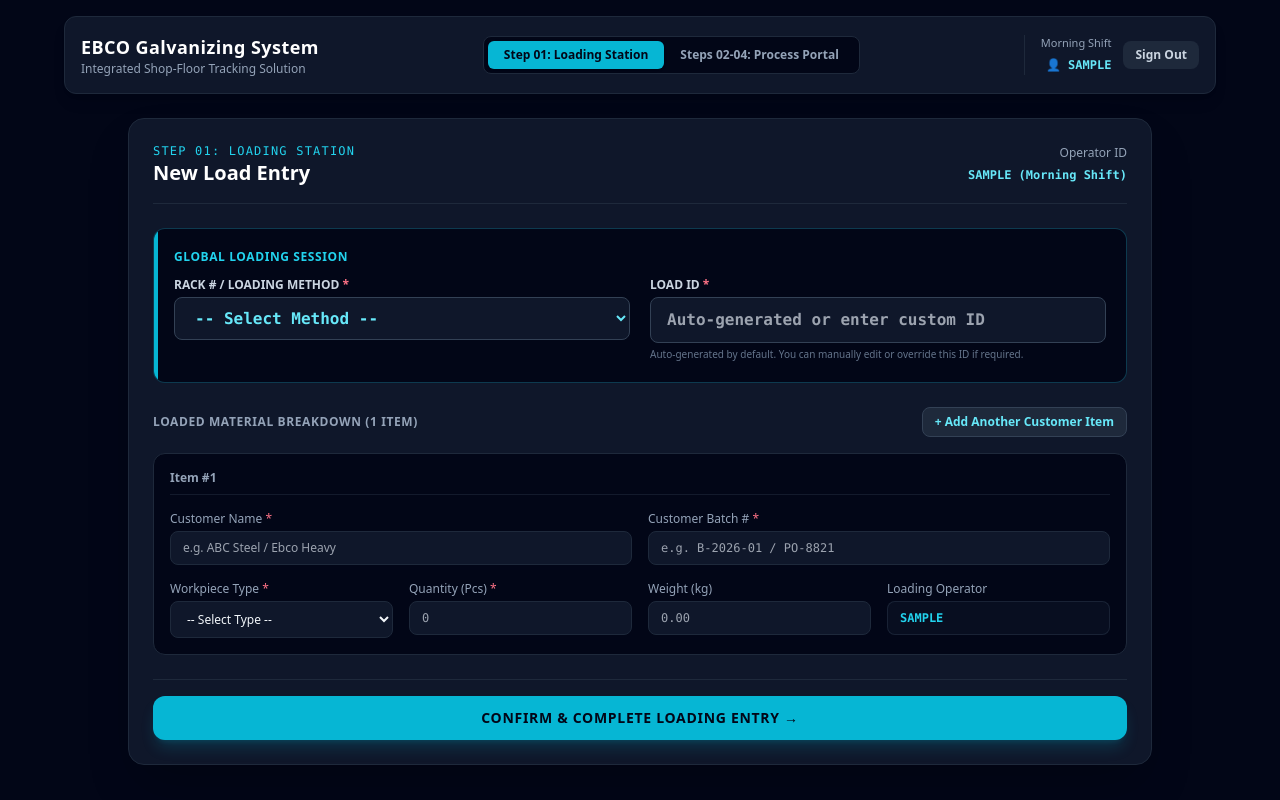
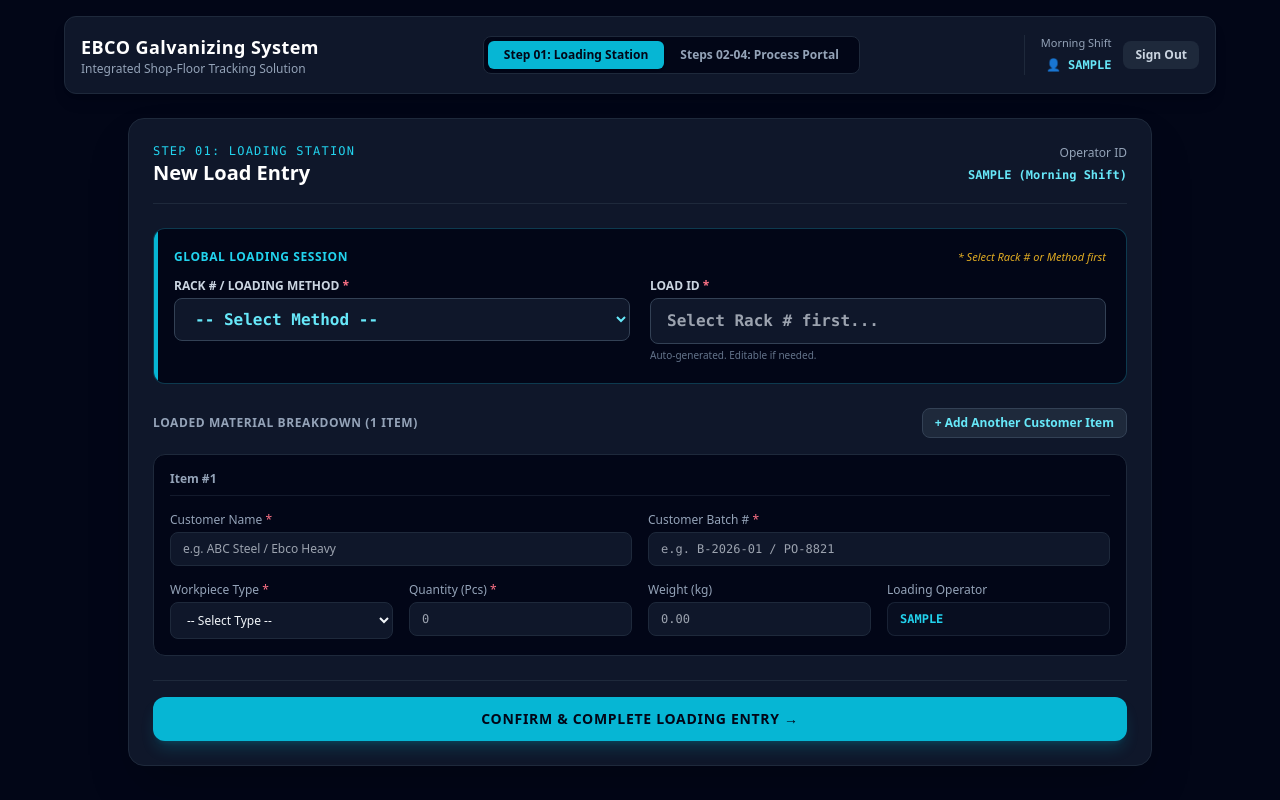
Before and after one commit to Alleninca1122/ebco-galvanizing, a React (Vite) app: page / in a window 1280 px wide. Both pictures are taken after typing "Sample", "Sample123" into the empty fields and a click on the button "ACCESS SYSTEM →". Built offline with nearby package versions, Linux system fonts and the light colour scheme.

Commit message:
Add files via upload

```diff
--- a/src/components/ProductionForm.jsx
+++ b/src/components/ProductionForm.jsx
@@ -85,7 +85,7 @@ export default function ProductionForm({ currentUser, supabase }) {
       }
 
       setAutoLoadId(generated);
-      setLoadId(generated); // Sets default generated ID, but user can edit
+      setLoadId(generated); // Sets default generated ID, editable by operator
       setIsGeneratingLoadId(false);
     } else {
       setLoadId('');
@@ -130,7 +130,7 @@ export default function ProductionForm({ currentUser, supabase }) {
   const handleSubmit = async (e) => {
     e.preventDefault();
     if (!rackNo || !loadId.trim()) {
-      alert('Please select a Rack/Method and specify a valid Load ID.');
+      alert('Please select a Rack # or Loading Method first.');
       return;
     }
 
@@ -194,9 +194,15 @@ export default function ProductionForm({ currentUser, supabase }) {
         {/* 1. GLOBAL SECTION: Rack / Hook Selection & Overridable Load ID */}
         <div className="bg-slate-950 p-5 rounded-xl border border-cyan-800/60 relative overflow-hidden">
           <div className="absolute top-0 left-0 w-1 h-full bg-cyan-500"></div>
-          <span className="text-xs font-bold text-cyan-400 uppercase tracking-wider block mb-3">
-            Global Loading Session
-          </span>
+
+          <div className="flex justify-between items-center mb-3">
+            <span className="text-xs font-bold text-cyan-400 uppercase tracking-wider block">
+              Global Loading Session
+            </span>
+            <span className="text-[11px] text-amber-400/90 font-medium italic">
+              * Select Rack # or Method first
+            </span>
+          </div>
 
           <div className="grid grid-cols-1 md:grid-cols-2 gap-5">
             {/* Rack # / Hook Dropdown */}
@@ -219,7 +225,7 @@ export default function ProductionForm({ currentUser, supabase }) {
               </select>
             </div>
 
-            {/* Editable Load ID (Auto-generated by default, editable by operator) */}
+            {/* Editable Load ID */}
             <div>
               <div className="flex justify-between items-center mb-1">
                 <label className="block text-xs font-bold text-slate-300 uppercase">
@@ -237,14 +243,20 @@ export default function ProductionForm({ currentUser, supabase }) {
               </div>
               <input
                 type="text"
-                placeholder={isGeneratingLoadId ? "Generating Load ID..." : "Auto-generated or enter custom ID"}
+                placeholder={
+                  isGeneratingLoadId
+                    ? "Generating Load ID..."
+                    : rackNo
+                    ? "Enter custom ID"
+                    : "Select Rack # first..."
+                }
                 value={loadId}
                 onChange={(e) => setLoadId(e.target.value)}
                 className="w-full bg-slate-900 border border-slate-700 rounded-lg px-4 py-2.5 text-cyan-300 font-mono font-bold text-base focus:outline-none focus:border-cyan-400"
                 required
               />
               <span className="text-[10px] text-slate-500 block mt-1">
-                Auto-generated by default. You can manually edit or override this ID if required.
+                Auto-generated. Editable if needed.
               </span>
             </div>
           </div>
```
